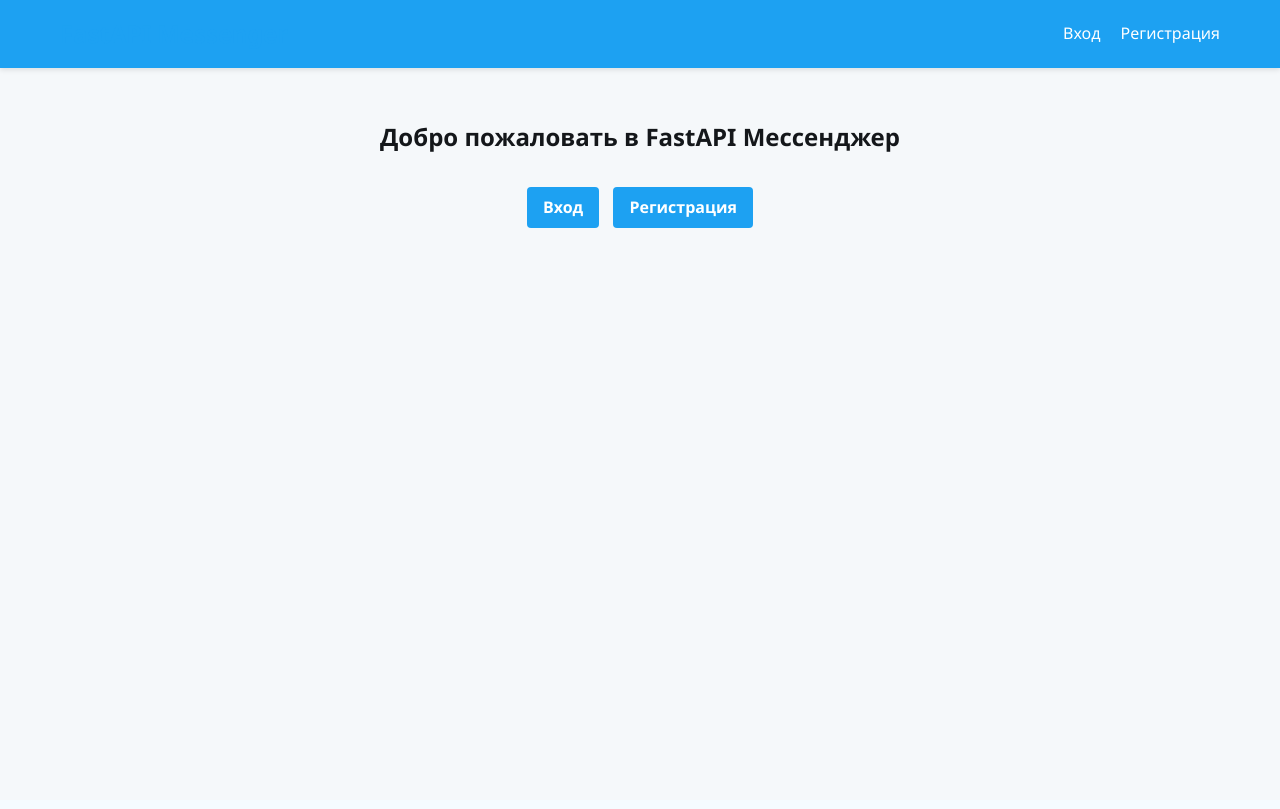
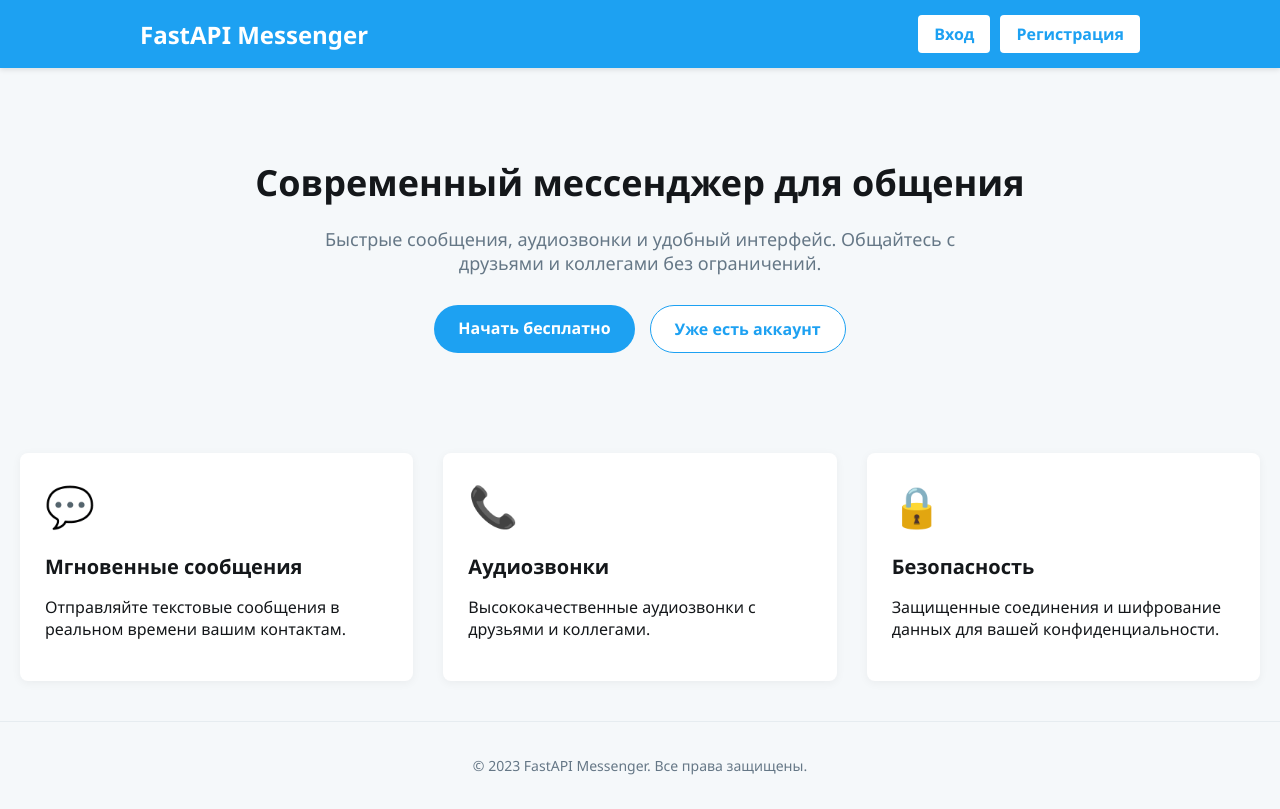
Before and after one commit to matveyv252524/site, a FastAPI app: page / in a window 1280 px wide. Before the commit the page ends 228 px from the top, so only its background shows below. Run offline with FastAPI, Linux system fonts and the light colour scheme; some libraries are stand-ins or nearby versions.

Commit message:
Update index.html

```diff
--- a/templates/index.html
+++ b/templates/index.html
@@ -1,11 +1,168 @@
-{% extends "base.html" %}
+<!DOCTYPE html>
+<html>
+<head>
+    <title>FastAPI Мессенджер</title>
+    <style>
+        body {
+            font-family: 'Segoe UI', Arial, sans-serif;
+            background: #f5f8fa;
+            margin: 0;
+            padding: 0;
+            color: #14171a;
+        }
+        .container {
+            max-width: 1000px;
+            margin: 0 auto;
+            padding: 20px;
+        }
+        header {
+            background: #1da1f2;
+            color: white;
+            padding: 15px 0;
+            text-align: center;
+            box-shadow: 0 2px 5px rgba(0,0,0,0.1);
+        }
+        .header-content {
+            max-width: 1000px;
+            margin: 0 auto;
+            display: flex;
+            justify-content: space-between;
+            align-items: center;
+            padding: 0 20px;
+        }
+        .logo {
+            font-size: 24px;
+            font-weight: bold;
+        }
+        .auth-buttons {
+            display: flex;
+            gap: 10px;
+        }
+        .btn {
+            padding: 8px 16px;
+            background: white;
+            color: #1da1f2;
+            border-radius: 4px;
+            text-decoration: none;
+            font-weight: bold;
+            transition: all 0.2s;
+        }
+        .btn:hover {
+            background: #e8f5fe;
+        }
+        .hero {
+            text-align: center;
+            padding: 60px 20px;
+        }
+        .hero h1 {
+            font-size: 36px;
+            margin-bottom: 20px;
+        }
+        .hero p {
+            font-size: 18px;
+            color: #657786;
+            max-width: 700px;
+            margin: 0 auto 30px;
+        }
+        .cta-buttons {
+            display: flex;
+            justify-content: center;
+            gap: 15px;
+        }
+        .cta-btn {
+            padding: 12px 24px;
+            border-radius: 25px;
+            text-decoration: none;
+            font-weight: bold;
+        }
+        .primary {
+            background: #1da1f2;
+            color: white;
+        }
+        .primary:hover {
+            background: #1991db;
+        }
+        .secondary {
+            background: white;
+            color: #1da1f2;
+            border: 1px solid #1da1f2;
+        }
+        .secondary:hover {
+            background: #e8f5fe;
+        }
+        .features {
+            display: grid;
+            grid-template-columns: repeat(auto-fit, minmax(300px, 1fr));
+            gap: 30px;
+            padding: 40px 20px;
+        }
+        .feature-card {
+            background: white;
+            border-radius: 8px;
+            padding: 25px;
+            box-shadow: 0 2px 10px rgba(0,0,0,0.05);
+        }
+        .feature-icon {
+            font-size: 40px;
+            color: #1da1f2;
+            margin-bottom: 15px;
+        }
+        .feature-title {
+            font-size: 20px;
+            font-weight: bold;
+            margin-bottom: 10px;
+        }
+        footer {
+            text-align: center;
+            padding: 20px;
+            color: #657786;
+            font-size: 14px;
+            border-top: 1px solid #e6ecf0;
+        }
+    </style>
+</head>
+<body>
+    <header>
+        <div class="header-content">
+            <div class="logo">FastAPI Messenger</div>
+            <div class="auth-buttons">
+                <a href="/login" class="btn">Вход</a>
+                <a href="/register" class="btn">Регистрация</a>
+            </div>
+        </div>
+    </header>
 
-{% block content %}
-    <div style="text-align: center; margin-top: 50px;">
-        <h2>Добро пожаловать в FastAPI Мессенджер</h2>
-        <div style="margin-top: 30px;">
-            <a href="/login" class="btn" style="margin-right: 10px;">Вход</a>
-            <a href="/register" class="btn">Регистрация</a>
-        </div>
-    </div>
-{% endblock %}
+    <main>
+        <section class="hero">
+            <h1>Современный мессенджер для общения</h1>
+            <p>Быстрые сообщения, аудиозвонки и удобный интерфейс. Общайтесь с друзьями и коллегами без ограничений.</p>
+            <div class="cta-buttons">
+                <a href="/register" class="cta-btn primary">Начать бесплатно</a>
+                <a href="/login" class="cta-btn secondary">Уже есть аккаунт</a>
+            </div>
+        </section>
+
+        <section class="features">
+            <div class="feature-card">
+                <div class="feature-icon">💬</div>
+                <h3 class="feature-title">Мгновенные сообщения</h3>
+                <p>Отправляйте текстовые сообщения в реальном времени вашим контактам.</p>
+            </div>
+            <div class="feature-card">
+                <div class="feature-icon">📞</div>
+                <h3 class="feature-title">Аудиозвонки</h3>
+                <p>Высококачественные аудиозвонки с друзьями и коллегами.</p>
+            </div>
+            <div class="feature-card">
+                <div class="feature-icon">🔒</div>
+                <h3 class="feature-title">Безопасность</h3>
+                <p>Защищенные соединения и шифрование данных для вашей конфиденциальности.</p>
+            </div>
+        </section>
+    </main>
+
+    <footer>
+        <p>© 2023 FastAPI Messenger. Все права защищены.</p>
+    </footer>
+</body>
+</html>
```
